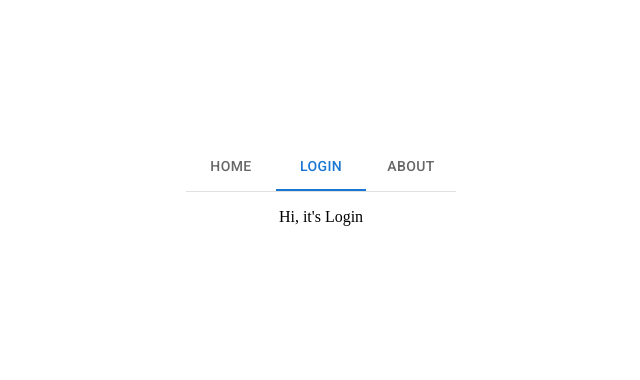
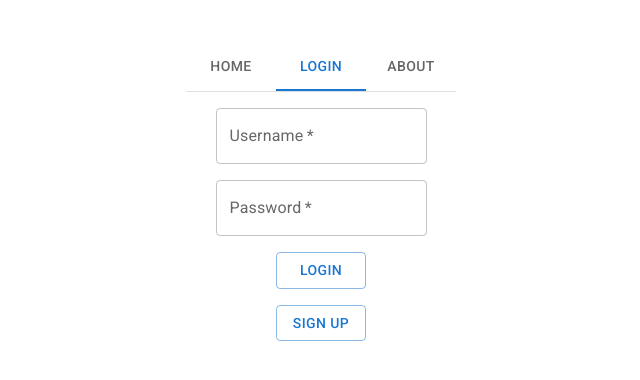
Before and after one commit to BUsuper/login-sandbox, a React (Vite) app: page /login in a window 1280 px wide. Shown: the part 208-588 px from the top of the page, without its empty margins (319-959 px from the left). Built offline with nearby package versions, Linux system fonts and the light colour scheme.

Commit message:
Add login form and logic to the Login page

```diff
--- a/src/pages/Login/Login.tsx
+++ b/src/pages/Login/Login.tsx
@@ -1,10 +1,65 @@
+import { Box, Button, TextField } from "@mui/material";
 import { Header } from "../../components/";
+import { useState, type ChangeEvent, type FormEvent } from "react";
 
 export default function Login() {
+  const [usernameInput, setUsernameInput] = useState<string>("");
+  const [passwordInput, setPasswordInput] = useState<string>("");
+
+  function handleUsernameInputChange(e: ChangeEvent<HTMLInputElement>): void {
+    setUsernameInput(e.target.value);
+  }
+
+  function handlePasswordInputChange(e: ChangeEvent<HTMLInputElement>): void {
+    setPasswordInput(e.target.value);
+  }
+
+  function handleSubmit(e: FormEvent<HTMLFormElement>): void {
+    e.preventDefault();
+    console.log(`Login: ${usernameInput}\nPassword: ${passwordInput}`);
+  }
+
   return (
     <>
       <Header></Header>
-      <p>Hi, it's Login</p>
+      <Box
+        id="loginForm"
+        component="form"
+        onSubmit={handleSubmit}
+        sx={{
+          display: "flex",
+          flexDirection: "column",
+          alignItems: "center",
+        }}
+      >
+        <TextField
+          id="usernameInput"
+          required
+          value={usernameInput}
+          onChange={handleUsernameInputChange}
+          label="Username"
+          sx={{ my: 2 }}
+        ></TextField>
+        <TextField
+          id="passwordInput"
+          required
+          value={passwordInput}
+          onChange={handlePasswordInputChange}
+          label="Password"
+          type="password"
+        ></TextField>
+        <Button
+          id="loginSubmitButton"
+          variant="outlined"
+          type="submit"
+          sx={{ my: 2, width: 90 }}
+        >
+          Login
+        </Button>
+        <Button id="signupButton" variant="outlined" sx={{ width: 90 }}>
+          Sign up
+        </Button>
+      </Box>
     </>
   );
 }
```
